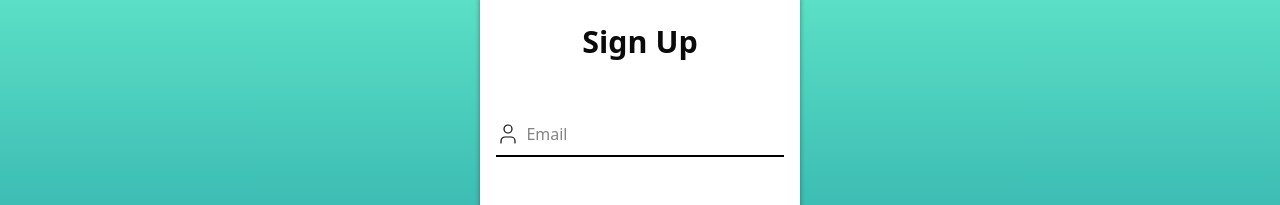
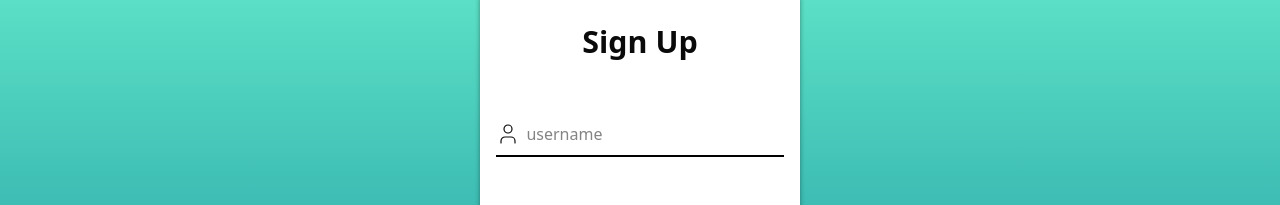
Before and after one commit to tobiayinmiro23/tom_frontend, a React (Vite) app: page / in a window 1280 px wide. Shown: the part 192-397 px from the top of the page. Built offline with nearby package versions, Linux system fonts and the light colour scheme.

Commit message:
Update Login.tsx

```diff
--- a/src/Pages/Login.tsx
+++ b/src/Pages/Login.tsx
@@ -67,7 +67,7 @@ const LoginPage = () => {
                 <form action="">
                     <div className="flex w-[90%] items-center m-[auto] mt-[3rem] border-b-[2px] border-[black]">
                         <User size={24} strokeWidth={1.2} />
-                        <input placeholder="Email" onChange={(e) => setusername(e.target.value)} value={username} className='w-[84%] rounded-[0.2rem] px-[0.4rem] py-[0.56rem] bg-[none] outline-none' type="username" />
+                        <input placeholder="username" onChange={(e) => setusername(e.target.value)} value={username} className='w-[84%] rounded-[0.2rem] px-[0.4rem] py-[0.56rem] bg-[none] outline-none' type="username" />
                     </div>
                     <div className="flex w-[90%] items-center m-[auto] mt-[3rem] border-b-[2px] border-[black]">
                         <Lock size={20.5} strokeWidth={1.2} />
```
